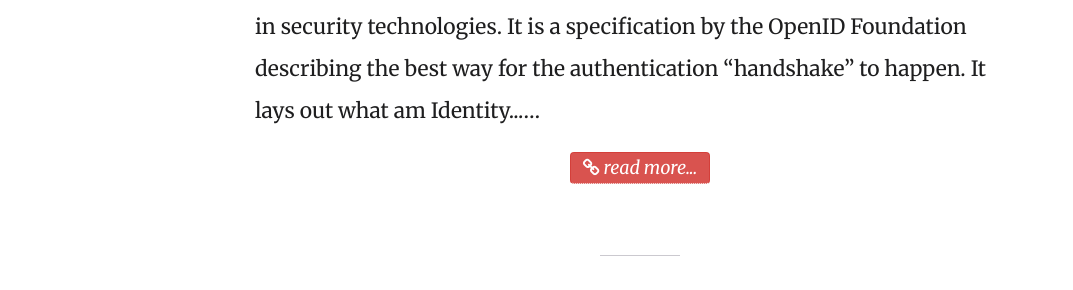
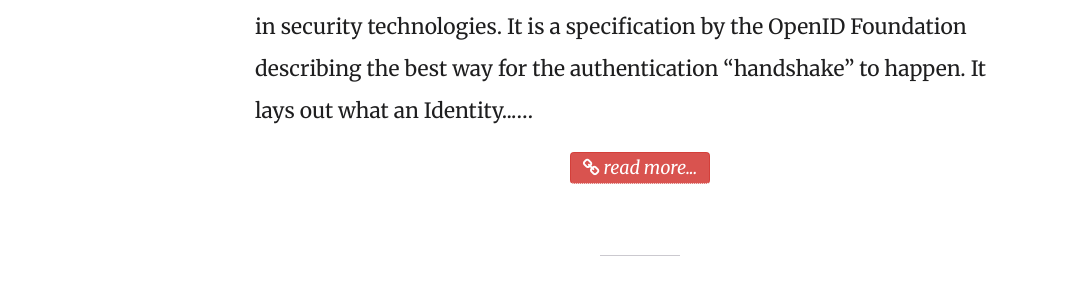
Before and after one commit to leebrandt/leebrandt.github.io, a Jekyll site: the page built from index.html, in a window 1280 px wide and 900 px high, scrolled down 551 px. Shown: the part 499-789 px from the top of the window, without its empty margins (0-1073 px from the left). Built offline with Jekyll 4.4.1, drawn with Linux system fonts in a browser that asks for light colours; nearby versions of some CDN libraries; comment, search, counter and statistics services are not loaded; some of the changed text lies outside the part shown.

Commit message:
Spelling/word fixes

```diff
--- a/_posts/2016-08-01-openid-connect-in-aspnet-core.markdown
+++ b/_posts/2016-08-01-openid-connect-in-aspnet-core.markdown
@@ -14,13 +14,13 @@
 
 What is OpenID Connect?
 ==
-OpenID Connect is a protocol for authenticating users, built with the latest in security technologies. It is a specification by the OpenID Foundation describing the best way for the authentication “handshake” to happen. It lays out what am Identity Provider needs to provide in order to be considered “OpenID Connect Certified” and that makes it easier than ever to consume authentication as a service.
+OpenID Connect is a protocol for authenticating users, built with the latest in security technologies. It is a specification by the OpenID Foundation describing the best way for the authentication “handshake” to happen. It lays out what an Identity Provider needs to provide in order to be considered “OpenID Connect Certified” and that makes it easier than ever to consume authentication as a service.
 
 Why Not Use The Built-In Providers?
 ==
 The authentication providers built in to ASP.NET Core are outstanding, but there are some shortcomings. First, OAuth is NOT an authentication protocol. I know what you’re thinking: “What?!!?” But it’s not. It is an Authorization Specification, which many modern authentication protocols are built on. Second, while OAuth does a great job of providing the necessary information for consumers to make authorization decisions, it says nothing about how that information will be exchanged securely. This led to every authentication provider having their own way of exchanging the OAuth information, which has led to a few well-publicized hacks. OpenID Connect fixes these problems by providing an authentication protocol that describes exactly how the exchange of authorization information happens between a subscriber and their provider.
 
-Another advantage OpenID Connect has, is that it provides a framework for providers to abode by, so that consuming them is easier. They all have a document at [provider url]/.well-known/openid-configuration that describes their set up. What this means is, like ReST's Hypermedia, you (or your application's code) can discover how to subscribe to a specific provider!
+Another advantage OpenID Connect has, is that it provides a framework for providers to abide by, so that consuming them is easier. They all have a document at [provider url]/.well-known/openid-configuration that describes their set up. What this means is, like ReST's Hypermedia, you (or your application's code) can discover how to subscribe to a specific provider!
 
 So let’s see how this works.
 
```
